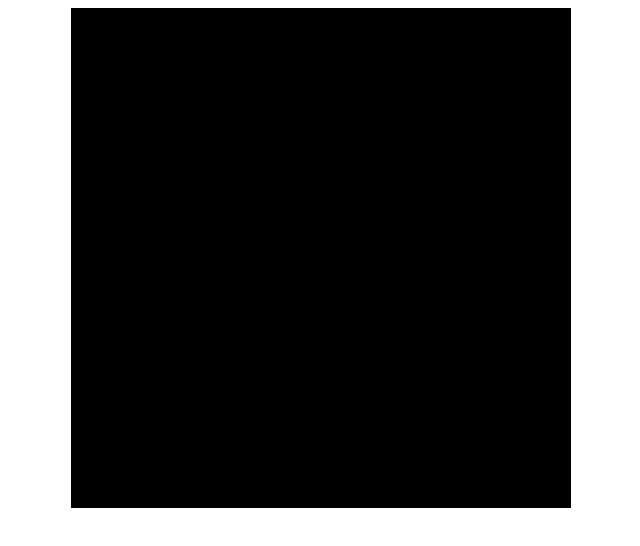
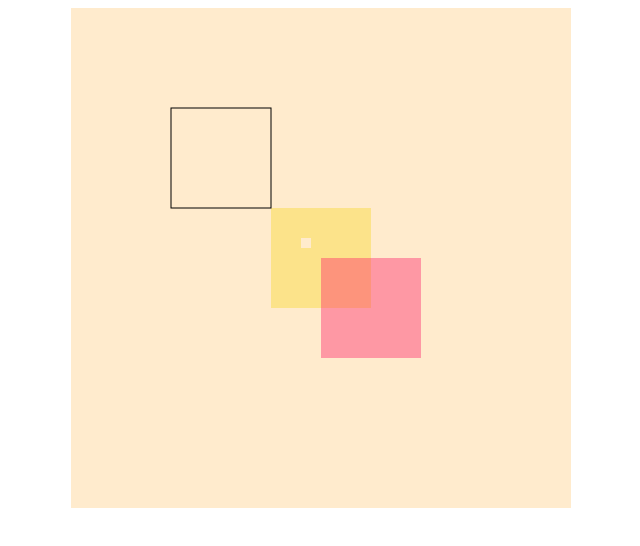
Before and after one commit to jtaranets/ourGame, a plain HTML site: page index.html in a window 1280 px wide. Shown: the whole page, without its empty margins (319-959 px from the left). Drawn offline with Linux system fonts and the light colour scheme.

Commit message:
beautiful rectangles

```diff
--- a/js/script.js
+++ b/js/script.js
@@ -0,0 +1,14 @@
+const draw = function(){
+    const canvas = document.querySelector('.canvas');
+    const ctx = canvas.getContext('2d');
+    ctx.fillStyle = '#fce38a';
+    ctx.fillRect(200, 200, 100, 100);
+    ctx.fillStyle = 'rgba(252, 28, 102, 0.4)';
+    ctx.fillRect(250, 250, 100, 100);
+    ctx.fillStyle = '#fff';
+    ctx.strokeRect(100, 100, 100, 100);
+    ctx.clearRect(230, 230, 10, 10);
+    ctx.clearRect(10, 10, 10, 10);
+}
+
+draw();
--- a/style/style.css
+++ b/style/style.css
@@ -1,5 +1,6 @@
 .canvas{
-    background-color: #000;
+    background-color: blanchedalmond;
     display: block;
     margin: 0 auto;
+    color: rgb(252, 28, 102)
 }
```
